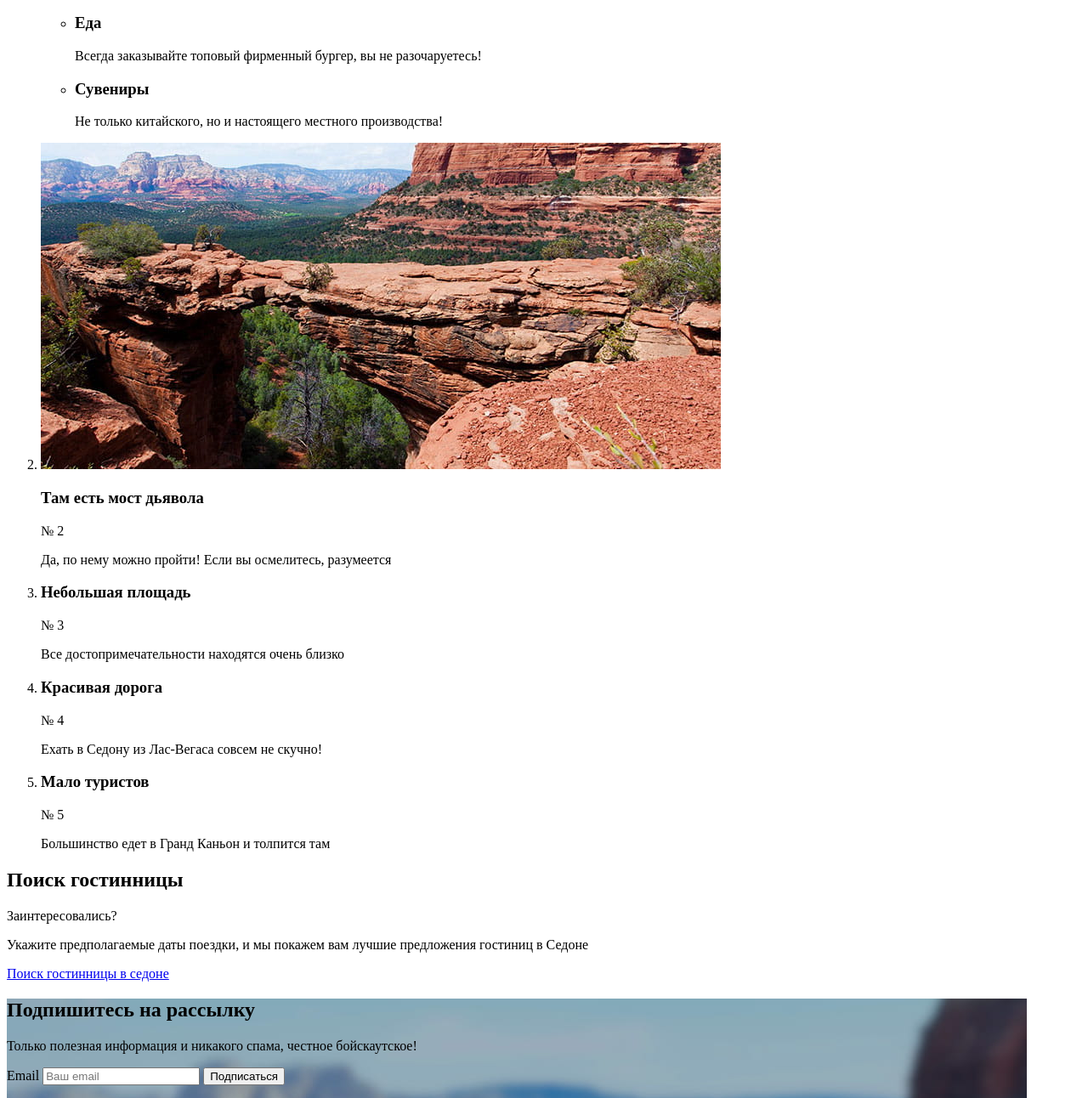
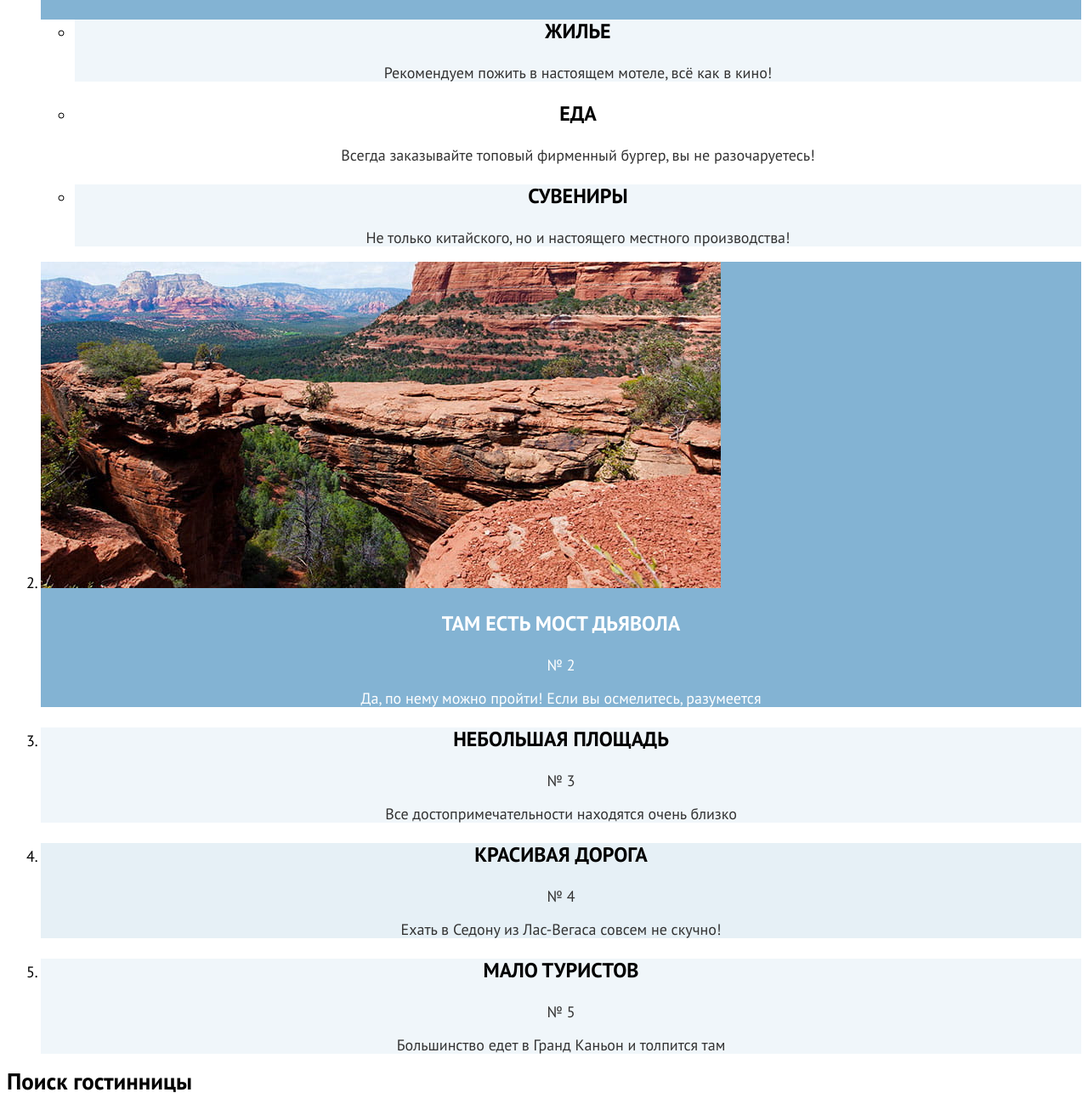
Before and after one commit to htmlacademy-htmlcss/1740647-sedona-33, a plain HTML site: page index.html in a window 1280 px wide. Shown: the part 1388-2680 px from the top of the page at 85% size. Drawn offline with Linux system fonts and the light colour scheme.

Commit message:
add font styles in index.html

```diff
--- a/index.html
+++ b/index.html
@@ -16,7 +16,7 @@
         <a class="navigation-link" href="index.html">Главная</a>
       </li>
       <li class="navigation-item">
-        <a class="navigation-link" href="about.html">О седоне</a>
+        <a class="navigation-link" href="about.html">О Cедоне</a>
       </li>
       <li class="navigation-item">
         <a class="navigation-link" href="catalog.html">Гостинницы</a>
@@ -35,7 +35,7 @@
       </li>
     </ul>
     <!-- Оставляю ссылкой, в случае если JS не отработает -->
-    <a class="navigation-link" href="#">Хочу сюда</a>
+    <a class="button navigation-link" href="#">Хочу сюда</a>
   </nav>
 </header>
 <main class="main-index">
@@ -55,16 +55,16 @@
         <img class="advantages-photo" src="images/advantages-photo-1.jpg" width="800" height="384" alt="Седона - место где течет жизнь">
         <ul class="advantages-feature-list">
           <li class="advantages-features-item">
-            <h3 class="advantage-title">Жилье</h3>
-            <p class="advantage-description">Рекомендуем пожить в настоящем мотеле, всё как в кино!</p>
+            <h3 class="advantage-features-title">Жилье</h3>
+            <p class="advantage-features-description">Рекомендуем пожить в настоящем мотеле, всё как в кино!</p>
           </li>
           <li class="advantages-features-item">
-            <h3 class="advantage-title">Еда</h3>
-            <p class="advantage-description">Всегда заказывайте топовый фирменный бургер, вы не разочаруетесь!</p>
+            <h3 class="advantage-features-title">Еда</h3>
+            <p class="advantage-features-description">Всегда заказывайте топовый фирменный бургер, вы не разочаруетесь!</p>
           </li>
           <li class="advantages-features-item">
-            <h3 class="advantage-title">Сувениры</h3>
-            <p class="advantage-description">Не только китайского, но и настоящего местного производства!</p>
+            <h3 class="advantage-features-title">Сувениры</h3>
+            <p class="advantage-features-description">Не только китайского, но и настоящего местного производства!</p>
           </li>
         </ul>
       </li>
@@ -100,11 +100,11 @@
   </section>
   <section class="subscription">
     <h2 class="subscription-title">Подпишитесь на рассылку</h2>
-    <p>Только полезная информация и никакого спама, честное бойскаутское!</p>
+    <p class="subscription-promo-text">Только полезная информация и никакого спама, честное бойскаутское!</p>
     <form class="subscription-form" action="https://echo.htmlacademy.ru/" method="post">
       <label class="visually-hidden" for="email">Email</label>
       <input class="subscription-input" type="email" name="subscription-email" id="email" placeholder="Ваш email">
-      <button class="button" type="submit">Подписаться</button>
+      <button class="button subscription-button" type="submit">Подписаться</button>
     </form>
   </section>
 </main>
@@ -113,17 +113,17 @@
     <h2 class="visually-hidden">Социальные сети</h2>
     <ul class="footer-social-list">
       <li class="footer-social-item">
-        <a class="button" href="https://twitter.com/htmlacademy_ru">
+        <a class="twitter-link" href="https://twitter.com/htmlacademy_ru">
           <span class="visually-hidden">Twitter</span>
         </a>
       </li>
       <li class="footer-social-item">
-        <a class="button" href="https://www.facebook.com/htmlacademy">
+        <a class="facebook-link" href="https://www.facebook.com/htmlacademy">
           <span class="visually-hidden">Facebook</span>
         </a>
       </li>
       <li class="footer-social-item">
-        <a class="button" href="https://www.youtube.com/c/HTMLAcademyRUS">
+        <a class="youtube-link" href="https://www.youtube.com/c/HTMLAcademyRUS">
           <span class="visually-hidden">Youtube</span>
         </a>
       </li>
--- a/styles/styles.css
+++ b/styles/styles.css
@@ -1,19 +1,212 @@
+@font-face {
+  font-family: "PT Sans";
+  font-style: normal;
+  font-weight: 400;
+  src: url("../fonts/ptsans-400.woff2") format("woff2");
+  font-display: swap;
+}
+
+@font-face {
+  font-family: "PT Sans";
+  font-style: normal;
+  font-weight: 700;
+  src: url("../fonts/ptsans-700.woff2") format("woff2");
+  font-display: swap;
+}
+
+body {
+  font-family: "PT Sans", sans-serif;
+  font-size: 18px;
+  line-height: 21px;
+  color: #000000;
+  background-color: #ffffff;
+}
+
+.navigation-link {
+  font-weight: 700;
+  font-size: 20px;
+  line-height: 26px;
+  text-align: center;
+  text-decoration: none;
+  color: #000000;
+}
+
+.button {
+  background-color: #756257;
+  text-decoration: none;
+  color: #ffffff;
+  font-weight: 700;
+  text-align: center;
+  text-transform: uppercase;
+}
+
 .promotion-header {
+  background-color: #9cd2e7;
   background-image: url("../images/main-background.jpg");
+  background-size: auto 100%;
   background-repeat: no-repeat;
   width: 1200px;
   height: 485px;
 }
 
+.promotion-title {
+  font-size: 30px;
+  line-height: 36px;
+  font-weight: 700;
+  text-transform: uppercase;
+  text-align: center;
+  color: #000000;
+}
+
+.promotion-description {
+  font-weight: 400;
+  font-size: 22px;
+  line-height: 36px;
+  color: #333333;
+  text-align: center;
+}
+
+.advantages-item {
+  background-color: #83b3d3;
+}
+
+.advantages-item:nth-child(3), .advantages-item:nth-child(5) {
+  background-color: rgba(131, 179, 211, 0.12);
+}
+
+.advantages-item:nth-child(4) {
+  background-color: rgba(131, 179, 211, 0.2);
+}
+
+.advantage-title {
+  font-weight: 700;
+  font-size: 24px;
+  line-height: 28px;
+  text-align: center;
+  text-transform: uppercase;
+
+}
+
+.advantages-item:nth-child(1)>.advantage-title, .advantages-item:nth-child(2)>.advantage-title {
+  color: #ffffff;
+}
+
+.advantage-number {
+  font-weight: 400;
+  color: #333333;
+  text-align: center;
+}
+
+.advantages-item:nth-child(1)>.advantage-number, .advantages-item:nth-child(2)>.advantage-number {
+  color: #ffffff;
+}
+
+.advantage-description {
+  font-weight: 400;
+  color: #333333;
+  text-align: center;
+}
+
+.advantages-item:nth-child(1)>.advantage-description, .advantages-item:nth-child(2)>.advantage-description {
+  color: #ffffff;
+}
+
+.advantages-feature-list {
+  background-color: #ffffff;
+}
+
+.advantages-feature-list>.advantages-features-item:first-child, .advantages-feature-list>.advantages-features-item:last-child {
+  background-color: rgba(131, 179, 211, 0.12);
+}
+
+.advantage-features-title {
+  font-weight: 700;
+  font-size: 24px;
+  line-height: 28px;
+  text-align: center;
+  text-transform: uppercase;
+  color: #000000;
+}
+
+.advantage-features-description {
+  font-weight: 400;
+  color: #333333;
+  text-align: center;
+}
+
+.searching-question {
+  font-weight: 700;
+  font-size: 30px;
+  line-height: 36px;
+  text-align: center;
+  text-transform: uppercase;
+  color: #000000;
+}
+
+.searching-description {
+  font-weight: 400;
+  font-size: 22px;
+  line-height: 26px;
+  text-align: center;
+  color: #333333;
+}
+
+.button.searching-button {
+  font-size: 20px;
+  line-height: 36px;
+}
+
 .subscription {
   background-image: url("../images/subscribe-background.jpg");
+  background-size: auto 100%;
   background-repeat: no-repeat;
   width: 1200px;
   height: 411px;
 }
 
+.subscription-title {
+  font-weight: 700;
+  font-size: 30px;
+  line-height: 36px;
+  text-align: center;
+  text-transform: uppercase;
+  color: #ffffff;
+}
+
+.subscription-promo-text {
+  font-weight: 400;
+  font-size: 22px;
+  line-height: 26px;
+  text-align: center;
+  color: #ffffff;
+}
+
+.subscription-input {
+  background-color: #f2f2f2;
+}
+
+.subscription-button {
+  background-color: #83b3d3;
+  font-size: 20px;
+  line-height: 26px;
+}
+
+.footer-address {
+  font-style: normal;
+}
+
+.footer-address-phone {
+  text-decoration-line: none;
+  font-weight: 400;
+  font-size: 40px;
+  line-height: 40px;
+  text-align: center;
+  color: #000000;
+}
+
 .catalog-products {
   background-image: url("../images/catalog-background-1.jpg");
+  background-size: auto 100%;
   background-repeat: no-repeat;
   width: 1200px;
   height: 408px;
```
